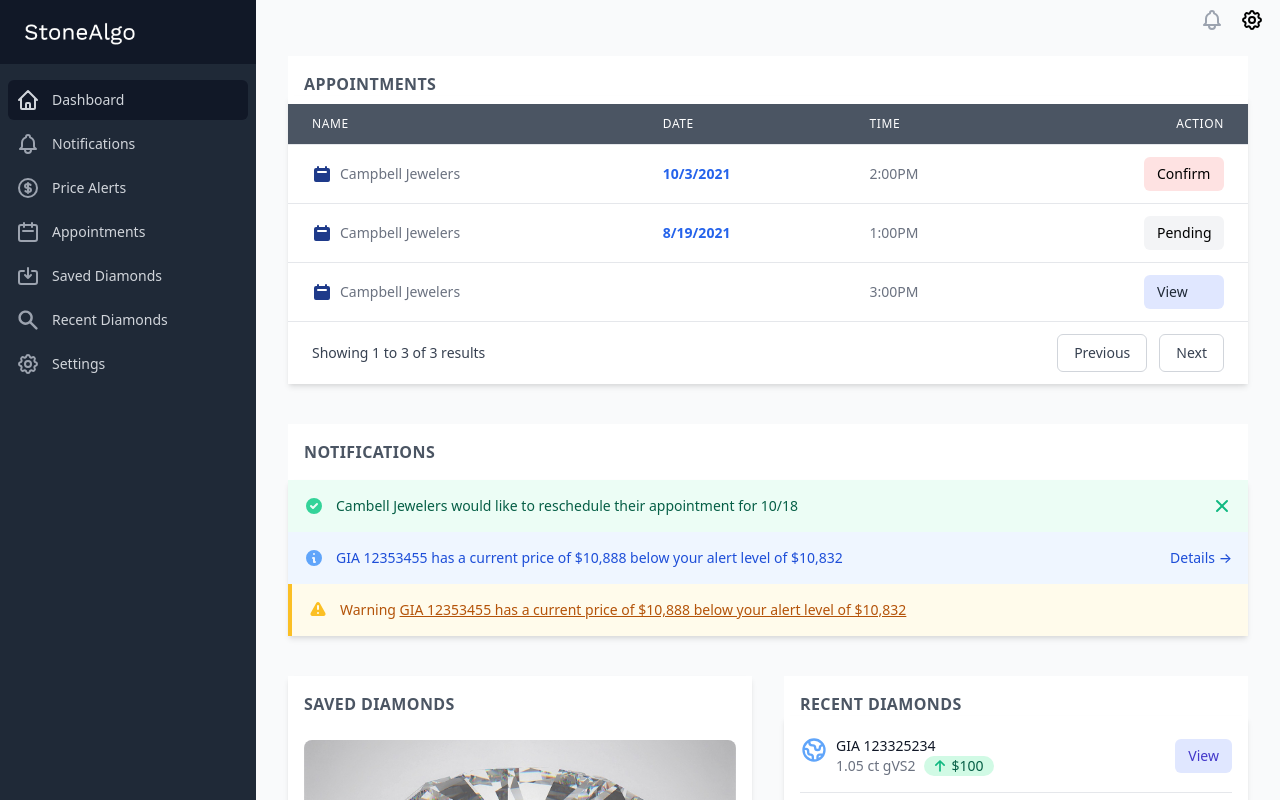
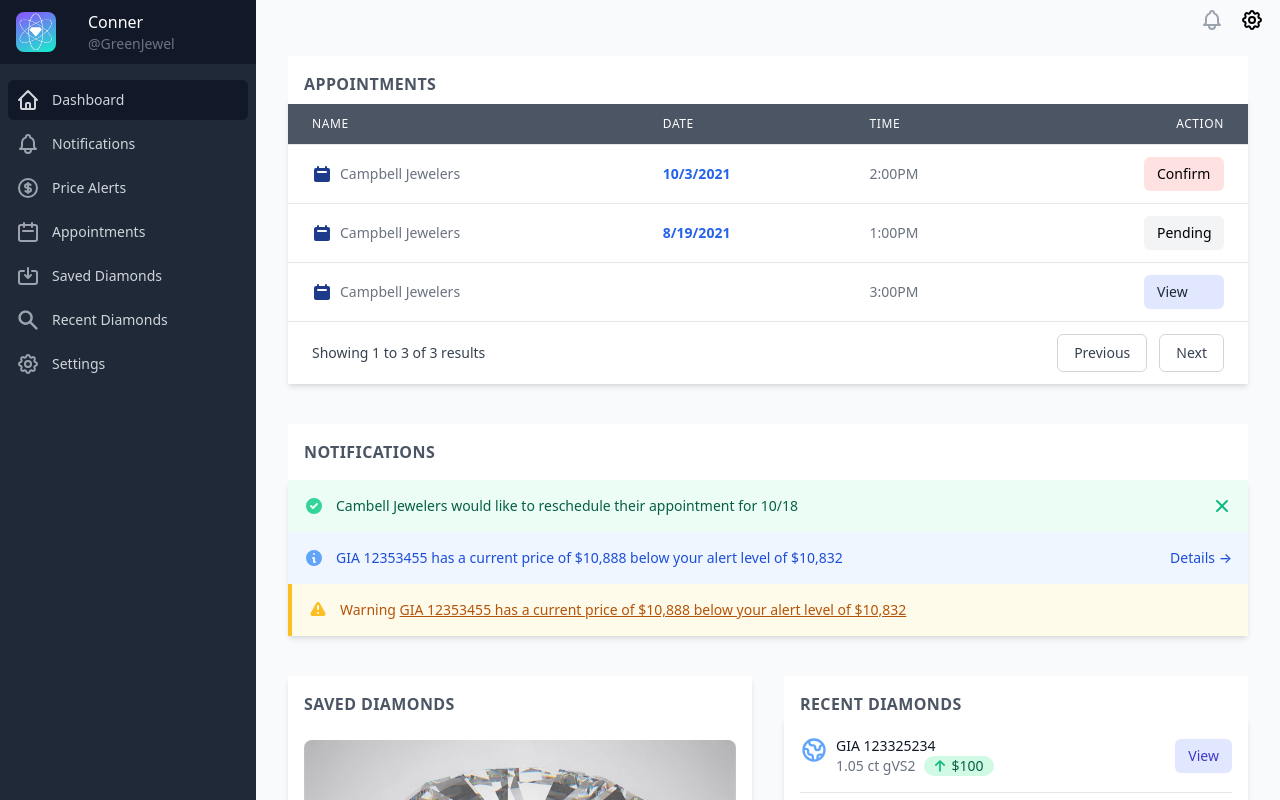
Before and after one commit to greenlightjohnny/tktw, a React app: page / in a window 1280 px wide. Built offline with nearby package versions, Linux system fonts and the light colour scheme.

Commit message:
Nav bar changes

```diff
--- a/src/components/layout.tsx
+++ b/src/components/layout.tsx
@@ -18,6 +18,7 @@ import {
 import { SearchIcon } from "@heroicons/react/solid";
 import { NavLink } from "react-router-dom";
 import Stones from "../images/stones.png";
+import Logo from "../images/mlogo.jpg";
 
 const navigation = [
   { name: "Dashboard", href: "/", icon: HomeIcon, current: true },
@@ -163,7 +164,16 @@ const Layout: React.FC<Props> = ({ children }: Props) => {
           {/* Sidebar component, swap this element with another sidebar if you like */}
           <div className="flex-1 flex flex-col min-h-0">
             <div className="flex items-center h-16 flex-shrink-0 px-4 bg-gray-900">
-              <img className="h-12 w-auto" src={Stones} alt="Workflow" />
+              {/* <img className="h-12 w-auto" src={Stones} alt="Workflow" /> */}
+              <img
+                className="h-10 w-auto rounded-lg"
+                src={Logo}
+                alt="Workflow"
+              />
+              <div className="ml-8">
+                <h4 className="text-white mb-0">Conner</h4>
+                <p className="text-gray-500 text-sm">@GreenJewel</p>
+              </div>
             </div>
             <div className="flex-1 flex flex-col overflow-y-auto">
               <nav className="flex-1 px-2 py-4 bg-gray-800 space-y-1">
```
Also changed, not shown: src/images/mlogo.jpg (added).
